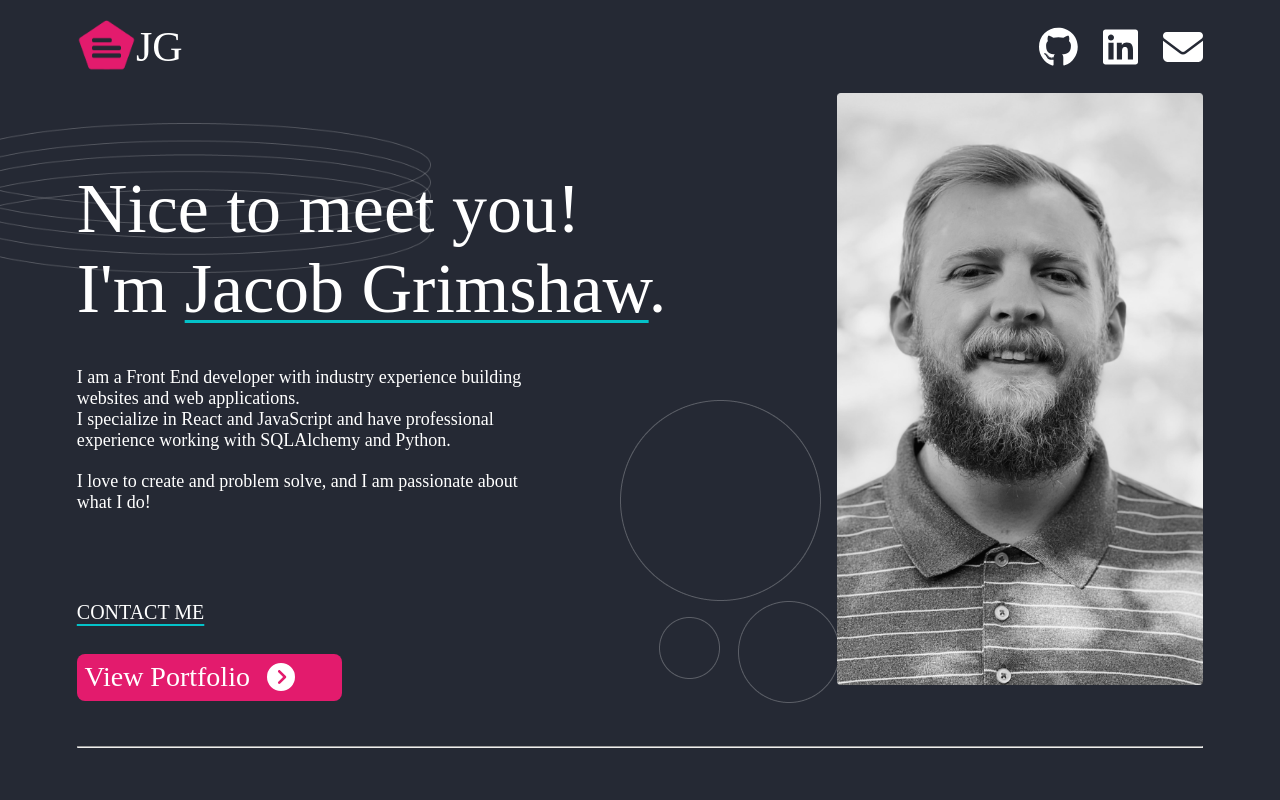
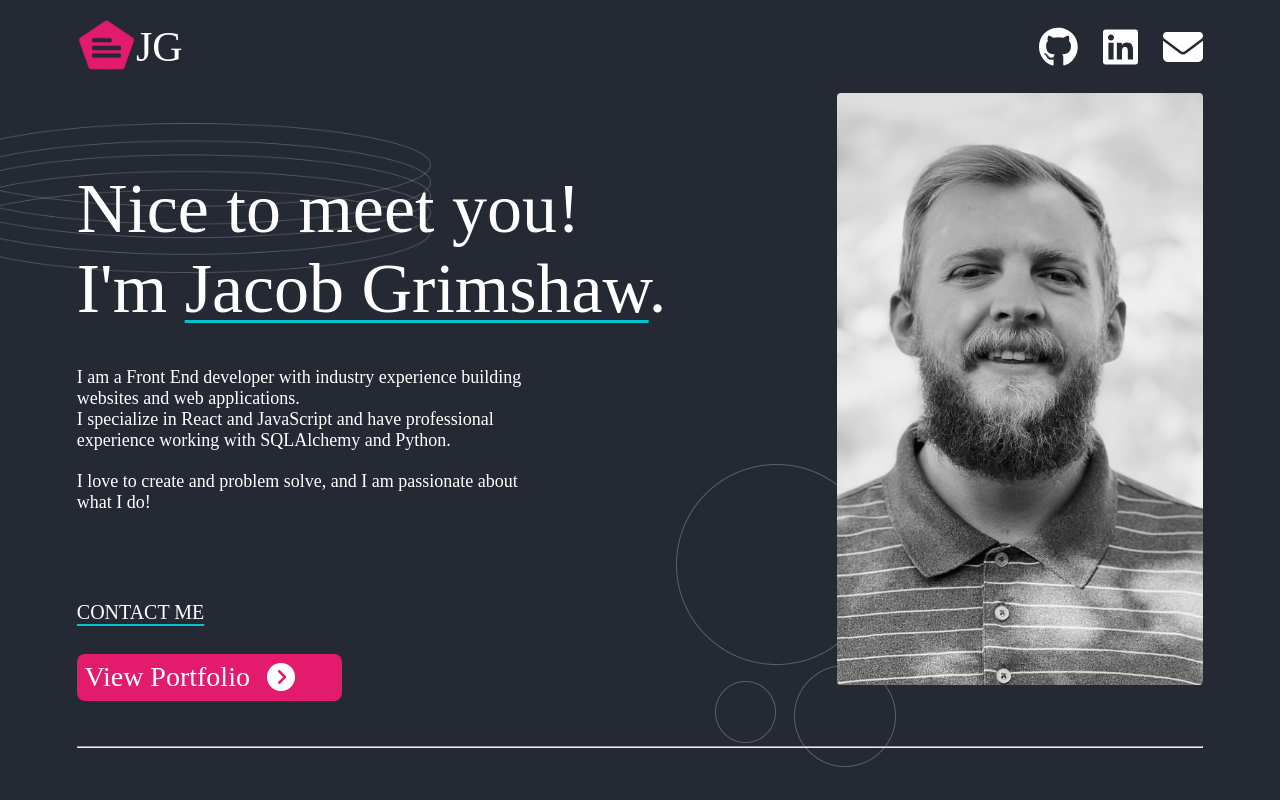
Before and after one commit to jkgrim/portfolio, a React (Create React App) app: page / in a window 1280 px wide. Shown: the top 800 px of the page. Built offline with nearby package versions, Linux system fonts and the light colour scheme; a web font is replaced by a local one.

Commit message:
uses % for absolute positioned svg

```diff
--- a/src/styles/pages/home.scss
+++ b/src/styles/pages/home.scss
@@ -17,8 +17,8 @@
     .circles {
       position: absolute;
       z-index: -1;
-      top: 400px;
-      right: 440px;
+      top: 58%;
+      right: 30%;
     }
 
     .lower-swirlies {
```
